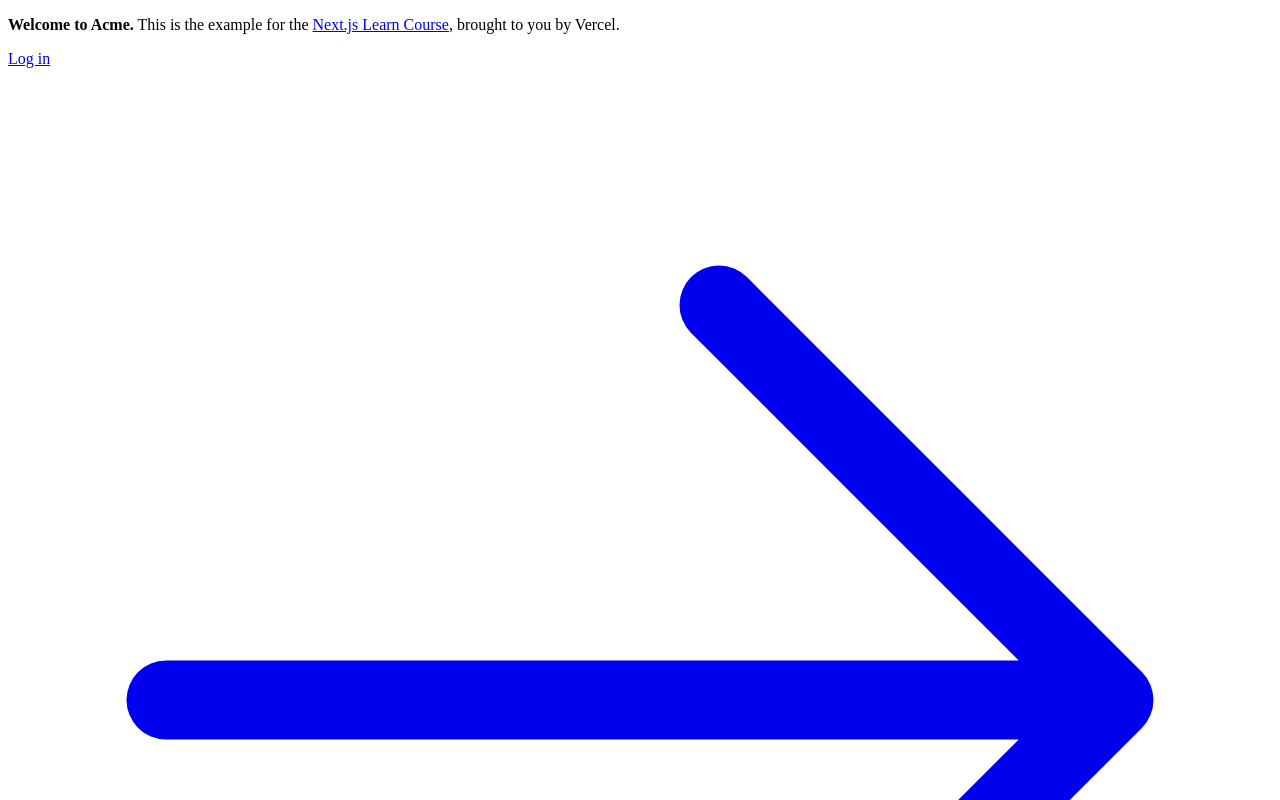
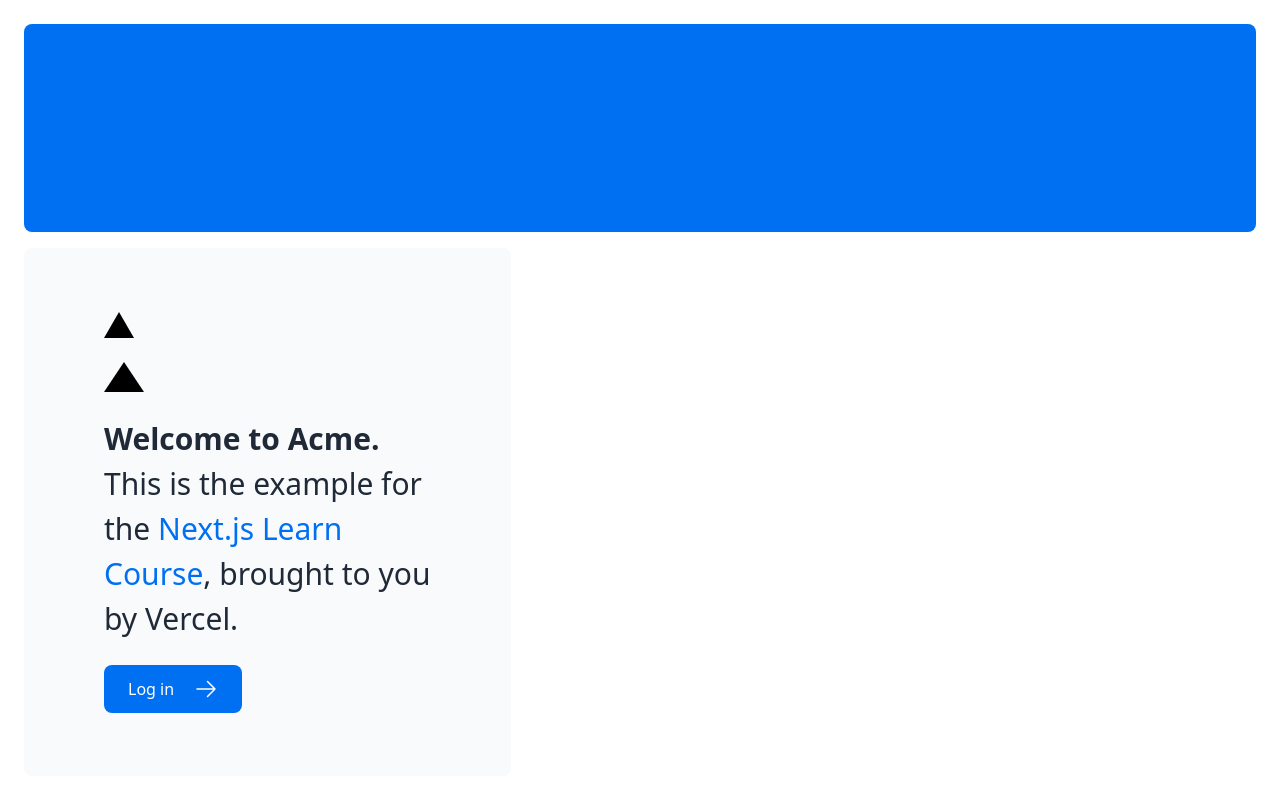
Before and after one commit to piogru/nextjs-dashboard, a Next.js app: page / in a window 1280 px wide. Shown: the top 800 px of the page. Built offline with nearby package versions, Linux system fonts and the light colour scheme.

Commit message:
style: apply global css styles and test module css import

```diff
--- a/app/layout.tsx
+++ b/app/layout.tsx
@@ -1,3 +1,5 @@
+import "@/app/ui/global.css";
+
 export default function RootLayout({
   children,
 }: {
--- a/app/page.tsx
+++ b/app/page.tsx
@@ -1,6 +1,7 @@
-import AcmeLogo from '@/app/ui/acme-logo';
-import { ArrowRightIcon } from '@heroicons/react/24/outline';
-import Link from 'next/link';
+import AcmeLogo from "@/app/ui/acme-logo";
+import { ArrowRightIcon } from "@heroicons/react/24/outline";
+import Link from "next/link";
+import styles from "@/app/ui/home.module.css";
 
 export default function Page() {
   return (
@@ -10,8 +11,10 @@
       </div>
       <div className="mt-4 flex grow flex-col gap-4 md:flex-row">
         <div className="flex flex-col justify-center gap-6 rounded-lg bg-gray-50 px-6 py-10 md:w-2/5 md:px-20">
+          <div className="relative w-0 h-0 border-l-[15px] border-r-[15px] border-b-[26px] border-l-transparent border-r-transparent border-b-black" />
+          <div className={styles.shape} />
           <p className={`text-xl text-gray-800 md:text-3xl md:leading-normal`}>
-            <strong>Welcome to Acme.</strong> This is the example for the{' '}
+            <strong>Welcome to Acme.</strong> This is the example for the{" "}
             <a href="https://nextjs.org/learn/" className="text-blue-500">
               Next.js Learn Course
             </a>
--- /dev/null
+++ b/app/ui/home.module.css
@@ -0,0 +1,7 @@
+.shape {
+  height: 0;
+  width: 0;
+  border-bottom: 30px solid black;
+  border-left: 20px solid transparent;
+  border-right: 20px solid transparent;
+}
```
